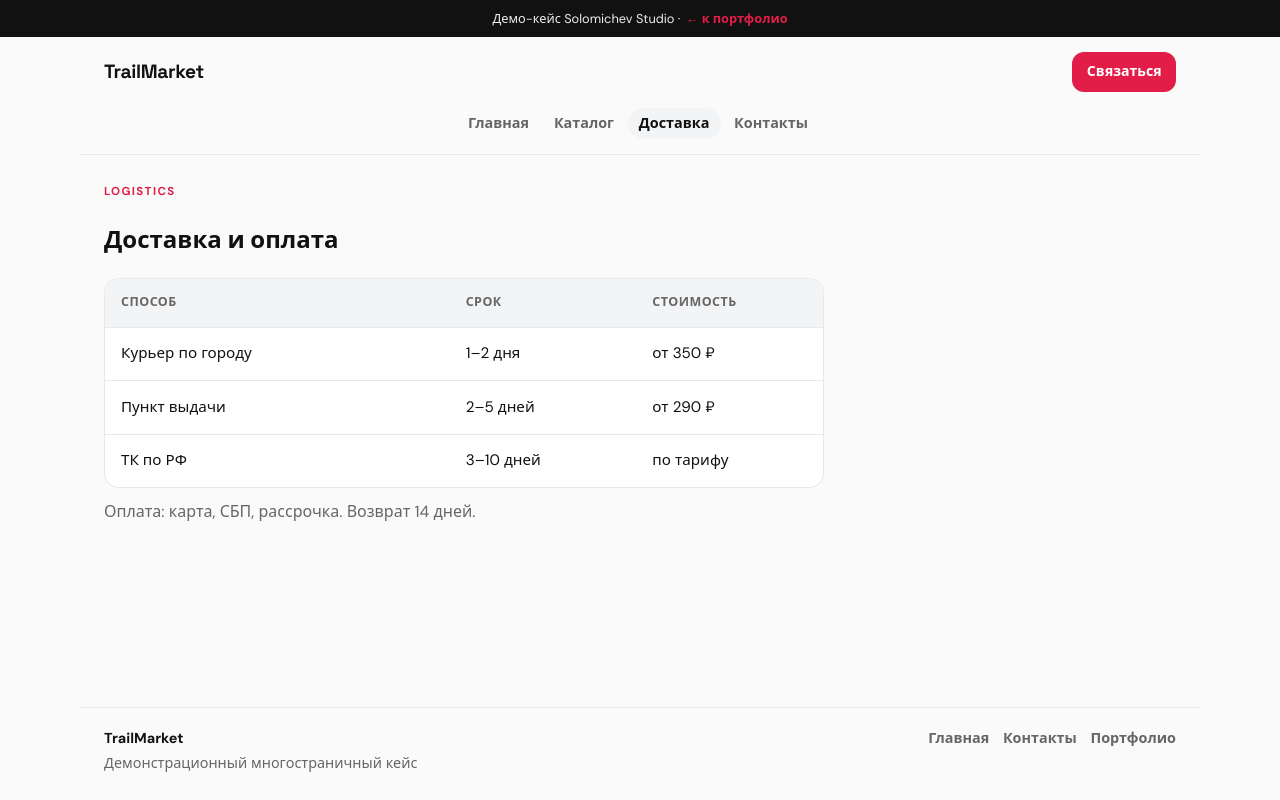
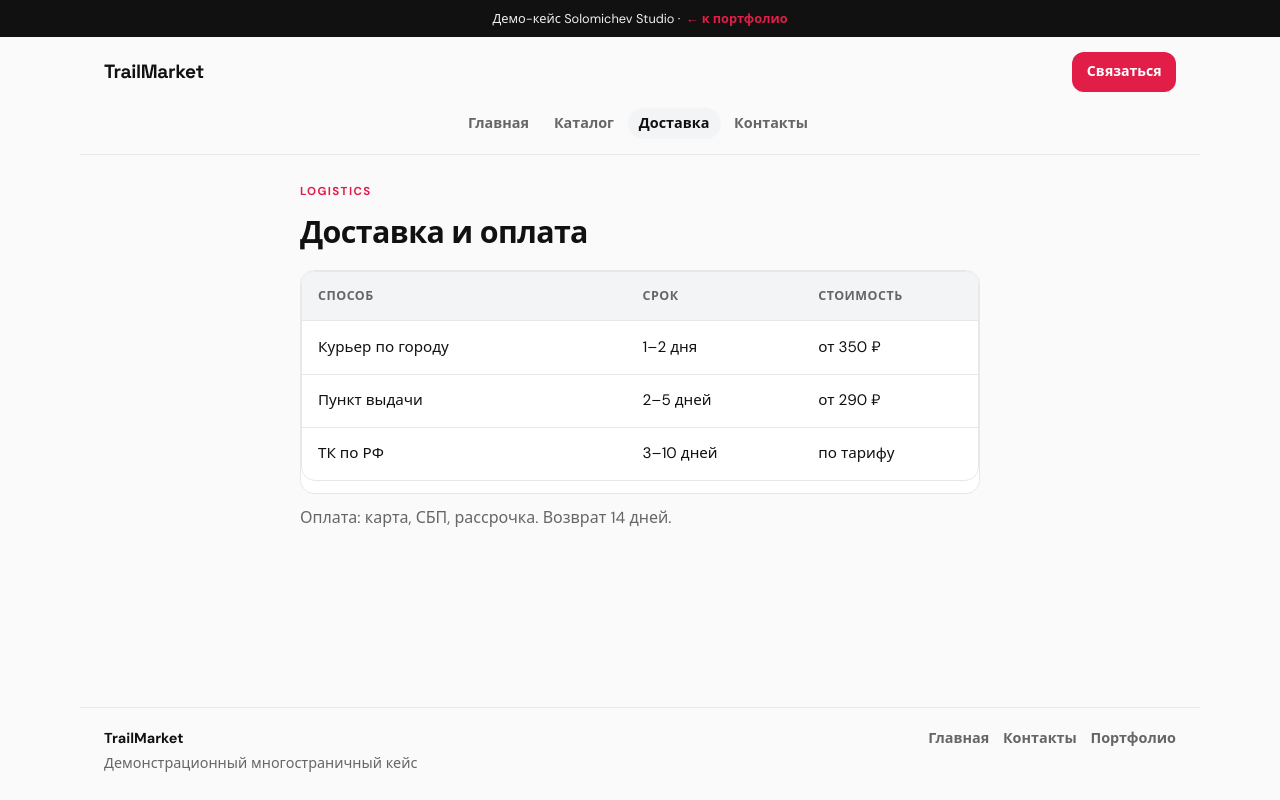
Before and after one commit to Budnikcam/Budnikcam.github.io, a website: page sites/trailmarket/delivery.html in a window 1280 px wide. Drawn offline with Linux system fonts and the light colour scheme.

Commit message:
Center narrow demo content columns on the page.
Delivery and other text pages now sit on a shared centered stack instead of left-aligning inside a wide wrap.

Co-authored-by: Cursor <cursoragent@cursor.com>

```diff
--- a/sites/datapine/site.css
+++ b/sites/datapine/site.css
@@ -96,15 +96,24 @@ button,input,textarea,select{font:inherit}
 .price{color:var(--acc);font-weight:800;margin-top:auto;padding-top:.45rem}
 
 .section{margin:1.25rem 0 0}
-.section-narrow{max-width:720px}
-.wrap > .kicker,.wrap > h2,.wrap > .muted,.wrap > .list,.wrap > .form{max-width:720px}
-.wrap > .table-wrap{max-width:720px}
-.section h2{
+.wrap > h2,.section h2,.stack > h2{
   font-family:var(--display);font-size:clamp(1.35rem,3.5vw,1.9rem);
   margin:0 0 .9rem;letter-spacing:-.02em;text-wrap:balance;
 }
 
-.table-wrap{width:100%;max-width:720px;overflow-x:auto;-webkit-overflow-scrolling:touch;margin:0 0 .75rem;border:1px solid var(--line);border-radius:14px;background:var(--card)}
+/* text / table / form pages: one centered column */
+.stack{
+  width:min(100%,680px);
+  margin-inline:auto;
+}
+.wrap:not(:has(.grid,.shell,.hero,.stats,.phone,.stack)){
+  display:flex;flex-direction:column;align-items:center;
+}
+.wrap:not(:has(.grid,.shell,.hero,.stats,.phone,.stack)) > *{
+  width:100%;max-width:680px;
+}
+
+.table-wrap{width:100%;overflow-x:auto;-webkit-overflow-scrolling:touch;margin:0 0 .75rem;border:1px solid var(--line);border-radius:14px;background:var(--card)}
 .table{width:100%;border-collapse:collapse;table-layout:fixed}
 .table th,.table td{
   text-align:left;vertical-align:middle;padding:.9rem 1rem;
@@ -129,7 +138,8 @@ button,input,textarea,select{font:inherit}
 .stat b{display:block;font-family:var(--display);font-size:clamp(1.15rem,3vw,1.35rem);line-height:1.15}
 .stat span{color:var(--muted);font-size:.82rem}
 
-.form{display:grid;gap:.7rem;width:min(100%,520px)}
+.form{display:grid;gap:.7rem;width:100%}
+.stack .form,.wrap:not(:has(.grid,.shell,.hero,.stats,.phone,.stack)) > .form{max-width:520px;margin-inline:auto}
 .form input,.form textarea,.form select{
   width:100%;min-height:44px;padding:.8rem .9rem;border-radius:12px;
   border:1px solid var(--line);background:var(--card);color:var(--ink);
--- a/sites/fieldly/site.css
+++ b/sites/fieldly/site.css
@@ -96,15 +96,24 @@ button,input,textarea,select{font:inherit}
 .price{color:var(--acc);font-weight:800;margin-top:auto;padding-top:.45rem}
 
 .section{margin:1.25rem 0 0}
-.section-narrow{max-width:720px}
-.wrap > .kicker,.wrap > h2,.wrap > .muted,.wrap > .list,.wrap > .form{max-width:720px}
-.wrap > .table-wrap{max-width:720px}
-.section h2{
+.wrap > h2,.section h2,.stack > h2{
   font-family:var(--display);font-size:clamp(1.35rem,3.5vw,1.9rem);
   margin:0 0 .9rem;letter-spacing:-.02em;text-wrap:balance;
 }
 
-.table-wrap{width:100%;max-width:720px;overflow-x:auto;-webkit-overflow-scrolling:touch;margin:0 0 .75rem;border:1px solid var(--line);border-radius:14px;background:var(--card)}
+/* text / table / form pages: one centered column */
+.stack{
+  width:min(100%,680px);
+  margin-inline:auto;
+}
+.wrap:not(:has(.grid,.shell,.hero,.stats,.phone,.stack)){
+  display:flex;flex-direction:column;align-items:center;
+}
+.wrap:not(:has(.grid,.shell,.hero,.stats,.phone,.stack)) > *{
+  width:100%;max-width:680px;
+}
+
+.table-wrap{width:100%;overflow-x:auto;-webkit-overflow-scrolling:touch;margin:0 0 .75rem;border:1px solid var(--line);border-radius:14px;background:var(--card)}
 .table{width:100%;border-collapse:collapse;table-layout:fixed}
 .table th,.table td{
   text-align:left;vertical-align:middle;padding:.9rem 1rem;
@@ -129,7 +138,8 @@ button,input,textarea,select{font:inherit}
 .stat b{display:block;font-family:var(--display);font-size:clamp(1.15rem,3vw,1.35rem);line-height:1.15}
 .stat span{color:var(--muted);font-size:.82rem}
 
-.form{display:grid;gap:.7rem;width:min(100%,520px)}
+.form{display:grid;gap:.7rem;width:100%}
+.stack .form,.wrap:not(:has(.grid,.shell,.hero,.stats,.phone,.stack)) > .form{max-width:520px;margin-inline:auto}
 .form input,.form textarea,.form select{
   width:100%;min-height:44px;padding:.8rem .9rem;border-radius:12px;
   border:1px solid var(--line);background:var(--card);color:var(--ink);
--- a/sites/karelia-escape/site.css
+++ b/sites/karelia-escape/site.css
@@ -96,15 +96,24 @@ button,input,textarea,select{font:inherit}
 .price{color:var(--acc);font-weight:800;margin-top:auto;padding-top:.45rem}
 
 .section{margin:1.25rem 0 0}
-.section-narrow{max-width:720px}
-.wrap > .kicker,.wrap > h2,.wrap > .muted,.wrap > .list,.wrap > .form{max-width:720px}
-.wrap > .table-wrap{max-width:720px}
-.section h2{
+.wrap > h2,.section h2,.stack > h2{
   font-family:var(--display);font-size:clamp(1.35rem,3.5vw,1.9rem);
   margin:0 0 .9rem;letter-spacing:-.02em;text-wrap:balance;
 }
 
-.table-wrap{width:100%;max-width:720px;overflow-x:auto;-webkit-overflow-scrolling:touch;margin:0 0 .75rem;border:1px solid var(--line);border-radius:14px;background:var(--card)}
+/* text / table / form pages: one centered column */
+.stack{
+  width:min(100%,680px);
+  margin-inline:auto;
+}
+.wrap:not(:has(.grid,.shell,.hero,.stats,.phone,.stack)){
+  display:flex;flex-direction:column;align-items:center;
+}
+.wrap:not(:has(.grid,.shell,.hero,.stats,.phone,.stack)) > *{
+  width:100%;max-width:680px;
+}
+
+.table-wrap{width:100%;overflow-x:auto;-webkit-overflow-scrolling:touch;margin:0 0 .75rem;border:1px solid var(--line);border-radius:14px;background:var(--card)}
 .table{width:100%;border-collapse:collapse;table-layout:fixed}
 .table th,.table td{
   text-align:left;vertical-align:middle;padding:.9rem 1rem;
@@ -129,7 +138,8 @@ button,input,textarea,select{font:inherit}
 .stat b{display:block;font-family:var(--display);font-size:clamp(1.15rem,3vw,1.35rem);line-height:1.15}
 .stat span{color:var(--muted);font-size:.82rem}
 
-.form{display:grid;gap:.7rem;width:min(100%,520px)}
+.form{display:grid;gap:.7rem;width:100%}
+.stack .form,.wrap:not(:has(.grid,.shell,.hero,.stats,.phone,.stack)) > .form{max-width:520px;margin-inline:auto}
 .form input,.form textarea,.form select{
   width:100%;min-height:44px;padding:.8rem .9rem;border-radius:12px;
   border:1px solid var(--line);background:var(--card);color:var(--ink);
--- a/sites/ledgerops/site.css
+++ b/sites/ledgerops/site.css
@@ -96,15 +96,24 @@ button,input,textarea,select{font:inherit}
 .price{color:var(--acc);font-weight:800;margin-top:auto;padding-top:.45rem}
 
 .section{margin:1.25rem 0 0}
-.section-narrow{max-width:720px}
-.wrap > .kicker,.wrap > h2,.wrap > .muted,.wrap > .list,.wrap > .form{max-width:720px}
-.wrap > .table-wrap{max-width:720px}
-.section h2{
+.wrap > h2,.section h2,.stack > h2{
   font-family:var(--display);font-size:clamp(1.35rem,3.5vw,1.9rem);
   margin:0 0 .9rem;letter-spacing:-.02em;text-wrap:balance;
 }
 
-.table-wrap{width:100%;max-width:720px;overflow-x:auto;-webkit-overflow-scrolling:touch;margin:0 0 .75rem;border:1px solid var(--line);border-radius:14px;background:var(--card)}
+/* text / table / form pages: one centered column */
+.stack{
+  width:min(100%,680px);
+  margin-inline:auto;
+}
+.wrap:not(:has(.grid,.shell,.hero,.stats,.phone,.stack)){
+  display:flex;flex-direction:column;align-items:center;
+}
+.wrap:not(:has(.grid,.shell,.hero,.stats,.phone,.stack)) > *{
+  width:100%;max-width:680px;
+}
+
+.table-wrap{width:100%;overflow-x:auto;-webkit-overflow-scrolling:touch;margin:0 0 .75rem;border:1px solid var(--line);border-radius:14px;background:var(--card)}
 .table{width:100%;border-collapse:collapse;table-layout:fixed}
 .table th,.table td{
   text-align:left;vertical-align:middle;padding:.9rem 1rem;
@@ -129,7 +138,8 @@ button,input,textarea,select{font:inherit}
 .stat b{display:block;font-family:var(--display);font-size:clamp(1.15rem,3vw,1.35rem);line-height:1.15}
 .stat span{color:var(--muted);font-size:.82rem}
 
-.form{display:grid;gap:.7rem;width:min(100%,520px)}
+.form{display:grid;gap:.7rem;width:100%}
+.stack .form,.wrap:not(:has(.grid,.shell,.hero,.stats,.phone,.stack)) > .form{max-width:520px;margin-inline:auto}
 .form input,.form textarea,.form select{
   width:100%;min-height:44px;padding:.8rem .9rem;border-radius:12px;
   border:1px solid var(--line);background:var(--card);color:var(--ink);
--- a/sites/northline/site.css
+++ b/sites/northline/site.css
@@ -96,15 +96,24 @@ button,input,textarea,select{font:inherit}
 .price{color:var(--acc);font-weight:800;margin-top:auto;padding-top:.45rem}
 
 .section{margin:1.25rem 0 0}
-.section-narrow{max-width:720px}
-.wrap > .kicker,.wrap > h2,.wrap > .muted,.wrap > .list,.wrap > .form{max-width:720px}
-.wrap > .table-wrap{max-width:720px}
-.section h2{
+.wrap > h2,.section h2,.stack > h2{
   font-family:var(--display);font-size:clamp(1.35rem,3.5vw,1.9rem);
   margin:0 0 .9rem;letter-spacing:-.02em;text-wrap:balance;
 }
 
-.table-wrap{width:100%;max-width:720px;overflow-x:auto;-webkit-overflow-scrolling:touch;margin:0 0 .75rem;border:1px solid var(--line);border-radius:14px;background:var(--card)}
+/* text / table / form pages: one centered column */
+.stack{
+  width:min(100%,680px);
+  margin-inline:auto;
+}
+.wrap:not(:has(.grid,.shell,.hero,.stats,.phone,.stack)){
+  display:flex;flex-direction:column;align-items:center;
+}
+.wrap:not(:has(.grid,.shell,.hero,.stats,.phone,.stack)) > *{
+  width:100%;max-width:680px;
+}
+
+.table-wrap{width:100%;overflow-x:auto;-webkit-overflow-scrolling:touch;margin:0 0 .75rem;border:1px solid var(--line);border-radius:14px;background:var(--card)}
 .table{width:100%;border-collapse:collapse;table-layout:fixed}
 .table th,.table td{
   text-align:left;vertical-align:middle;padding:.9rem 1rem;
@@ -129,7 +138,8 @@ button,input,textarea,select{font:inherit}
 .stat b{display:block;font-family:var(--display);font-size:clamp(1.15rem,3vw,1.35rem);line-height:1.15}
 .stat span{color:var(--muted);font-size:.82rem}
 
-.form{display:grid;gap:.7rem;width:min(100%,520px)}
+.form{display:grid;gap:.7rem;width:100%}
+.stack .form,.wrap:not(:has(.grid,.shell,.hero,.stats,.phone,.stack)) > .form{max-width:520px;margin-inline:auto}
 .form input,.form textarea,.form select{
   width:100%;min-height:44px;padding:.8rem .9rem;border-radius:12px;
   border:1px solid var(--line);background:var(--card);color:var(--ink);
--- a/sites/shopbot-pro/site.css
+++ b/sites/shopbot-pro/site.css
@@ -96,15 +96,24 @@ button,input,textarea,select{font:inherit}
 .price{color:var(--acc);font-weight:800;margin-top:auto;padding-top:.45rem}
 
 .section{margin:1.25rem 0 0}
-.section-narrow{max-width:720px}
-.wrap > .kicker,.wrap > h2,.wrap > .muted,.wrap > .list,.wrap > .form{max-width:720px}
-.wrap > .table-wrap{max-width:720px}
-.section h2{
+.wrap > h2,.section h2,.stack > h2{
   font-family:var(--display);font-size:clamp(1.35rem,3.5vw,1.9rem);
   margin:0 0 .9rem;letter-spacing:-.02em;text-wrap:balance;
 }
 
-.table-wrap{width:100%;max-width:720px;overflow-x:auto;-webkit-overflow-scrolling:touch;margin:0 0 .75rem;border:1px solid var(--line);border-radius:14px;background:var(--card)}
+/* text / table / form pages: one centered column */
+.stack{
+  width:min(100%,680px);
+  margin-inline:auto;
+}
+.wrap:not(:has(.grid,.shell,.hero,.stats,.phone,.stack)){
+  display:flex;flex-direction:column;align-items:center;
+}
+.wrap:not(:has(.grid,.shell,.hero,.stats,.phone,.stack)) > *{
+  width:100%;max-width:680px;
+}
+
+.table-wrap{width:100%;overflow-x:auto;-webkit-overflow-scrolling:touch;margin:0 0 .75rem;border:1px solid var(--line);border-radius:14px;background:var(--card)}
 .table{width:100%;border-collapse:collapse;table-layout:fixed}
 .table th,.table td{
   text-align:left;vertical-align:middle;padding:.9rem 1rem;
@@ -129,7 +138,8 @@ button,input,textarea,select{font:inherit}
 .stat b{display:block;font-family:var(--display);font-size:clamp(1.15rem,3vw,1.35rem);line-height:1.15}
 .stat span{color:var(--muted);font-size:.82rem}
 
-.form{display:grid;gap:.7rem;width:min(100%,520px)}
+.form{display:grid;gap:.7rem;width:100%}
+.stack .form,.wrap:not(:has(.grid,.shell,.hero,.stats,.phone,.stack)) > .form{max-width:520px;margin-inline:auto}
 .form input,.form textarea,.form select{
   width:100%;min-height:44px;padding:.8rem .9rem;border-radius:12px;
   border:1px solid var(--line);background:var(--card);color:var(--ink);
--- a/sites/smol-services/site.css
+++ b/sites/smol-services/site.css
@@ -96,15 +96,24 @@ button,input,textarea,select{font:inherit}
 .price{color:var(--acc);font-weight:800;margin-top:auto;padding-top:.45rem}
 
 .section{margin:1.25rem 0 0}
-.section-narrow{max-width:720px}
-.wrap > .kicker,.wrap > h2,.wrap > .muted,.wrap > .list,.wrap > .form{max-width:720px}
-.wrap > .table-wrap{max-width:720px}
-.section h2{
+.wrap > h2,.section h2,.stack > h2{
   font-family:var(--display);font-size:clamp(1.35rem,3.5vw,1.9rem);
   margin:0 0 .9rem;letter-spacing:-.02em;text-wrap:balance;
 }
 
-.table-wrap{width:100%;max-width:720px;overflow-x:auto;-webkit-overflow-scrolling:touch;margin:0 0 .75rem;border:1px solid var(--line);border-radius:14px;background:var(--card)}
+/* text / table / form pages: one centered column */
+.stack{
+  width:min(100%,680px);
+  margin-inline:auto;
+}
+.wrap:not(:has(.grid,.shell,.hero,.stats,.phone,.stack)){
+  display:flex;flex-direction:column;align-items:center;
+}
+.wrap:not(:has(.grid,.shell,.hero,.stats,.phone,.stack)) > *{
+  width:100%;max-width:680px;
+}
+
+.table-wrap{width:100%;overflow-x:auto;-webkit-overflow-scrolling:touch;margin:0 0 .75rem;border:1px solid var(--line);border-radius:14px;background:var(--card)}
 .table{width:100%;border-collapse:collapse;table-layout:fixed}
 .table th,.table td{
   text-align:left;vertical-align:middle;padding:.9rem 1rem;
@@ -129,7 +138,8 @@ button,input,textarea,select{font:inherit}
 .stat b{display:block;font-family:var(--display);font-size:clamp(1.15rem,3vw,1.35rem);line-height:1.15}
 .stat span{color:var(--muted);font-size:.82rem}
 
-.form{display:grid;gap:.7rem;width:min(100%,520px)}
+.form{display:grid;gap:.7rem;width:100%}
+.stack .form,.wrap:not(:has(.grid,.shell,.hero,.stats,.phone,.stack)) > .form{max-width:520px;margin-inline:auto}
 .form input,.form textarea,.form select{
   width:100%;min-height:44px;padding:.8rem .9rem;border-radius:12px;
   border:1px solid var(--line);background:var(--card);color:var(--ink);
--- a/sites/teplo-fond/site.css
+++ b/sites/teplo-fond/site.css
@@ -96,15 +96,24 @@ button,input,textarea,select{font:inherit}
 .price{color:var(--acc);font-weight:800;margin-top:auto;padding-top:.45rem}
 
 .section{margin:1.25rem 0 0}
-.section-narrow{max-width:720px}
-.wrap > .kicker,.wrap > h2,.wrap > .muted,.wrap > .list,.wrap > .form{max-width:720px}
-.wrap > .table-wrap{max-width:720px}
-.section h2{
+.wrap > h2,.section h2,.stack > h2{
   font-family:var(--display);font-size:clamp(1.35rem,3.5vw,1.9rem);
   margin:0 0 .9rem;letter-spacing:-.02em;text-wrap:balance;
 }
 
-.table-wrap{width:100%;max-width:720px;overflow-x:auto;-webkit-overflow-scrolling:touch;margin:0 0 .75rem;border:1px solid var(--line);border-radius:14px;background:var(--card)}
+/* text / table / form pages: one centered column */
+.stack{
+  width:min(100%,680px);
+  margin-inline:auto;
+}
+.wrap:not(:has(.grid,.shell,.hero,.stats,.phone,.stack)){
+  display:flex;flex-direction:column;align-items:center;
+}
+.wrap:not(:has(.grid,.shell,.hero,.stats,.phone,.stack)) > *{
+  width:100%;max-width:680px;
+}
+
+.table-wrap{width:100%;overflow-x:auto;-webkit-overflow-scrolling:touch;margin:0 0 .75rem;border:1px solid var(--line);border-radius:14px;background:var(--card)}
 .table{width:100%;border-collapse:collapse;table-layout:fixed}
 .table th,.table td{
   text-align:left;vertical-align:middle;padding:.9rem 1rem;
@@ -129,7 +138,8 @@ button,input,textarea,select{font:inherit}
 .stat b{display:block;font-family:var(--display);font-size:clamp(1.15rem,3vw,1.35rem);line-height:1.15}
 .stat span{color:var(--muted);font-size:.82rem}
 
-.form{display:grid;gap:.7rem;width:min(100%,520px)}
+.form{display:grid;gap:.7rem;width:100%}
+.stack .form,.wrap:not(:has(.grid,.shell,.hero,.stats,.phone,.stack)) > .form{max-width:520px;margin-inline:auto}
 .form input,.form textarea,.form select{
   width:100%;min-height:44px;padding:.8rem .9rem;border-radius:12px;
   border:1px solid var(--line);background:var(--card);color:var(--ink);
--- a/sites/trailmarket/delivery.html
+++ b/sites/trailmarket/delivery.html
@@ -25,15 +25,17 @@
 </header>
 <main class="main">
 <div class="wrap">
+<div class="stack">
 <p class="kicker">Logistics</p>
 <h2>Доставка и оплата</h2>
-<div class="table-wrap"><table class="table">
+<div class="table-wrap"><div class="table-wrap"><table class="table">
   <tr><th>Способ</th><th>Срок</th><th>Стоимость</th></tr>
   <tr><td>Курьер по городу</td><td>1–2 дня</td><td>от 350 ₽</td></tr>
   <tr><td>Пункт выдачи</td><td>2–5 дней</td><td>от 290 ₽</td></tr>
   <tr><td>ТК по РФ</td><td>3–10 дней</td><td>по тарифу</td></tr>
-</table></div>
+</table></div></div>
 <p class="muted">Оплата: карта, СБП, рассрочка. Возврат 14 дней.</p>
+</div>
 </div>
 </main>
 <footer class="foot">
--- a/sites/trailmarket/site.css
+++ b/sites/trailmarket/site.css
@@ -96,15 +96,24 @@ button,input,textarea,select{font:inherit}
 .price{color:var(--acc);font-weight:800;margin-top:auto;padding-top:.45rem}
 
 .section{margin:1.25rem 0 0}
-.section-narrow{max-width:720px}
-.wrap > .kicker,.wrap > h2,.wrap > .muted,.wrap > .list,.wrap > .form{max-width:720px}
-.wrap > .table-wrap{max-width:720px}
-.section h2{
+.wrap > h2,.section h2,.stack > h2{
   font-family:var(--display);font-size:clamp(1.35rem,3.5vw,1.9rem);
   margin:0 0 .9rem;letter-spacing:-.02em;text-wrap:balance;
 }
 
-.table-wrap{width:100%;max-width:720px;overflow-x:auto;-webkit-overflow-scrolling:touch;margin:0 0 .75rem;border:1px solid var(--line);border-radius:14px;background:var(--card)}
+/* text / table / form pages: one centered column */
+.stack{
+  width:min(100%,680px);
+  margin-inline:auto;
+}
+.wrap:not(:has(.grid,.shell,.hero,.stats,.phone,.stack)){
+  display:flex;flex-direction:column;align-items:center;
+}
+.wrap:not(:has(.grid,.shell,.hero,.stats,.phone,.stack)) > *{
+  width:100%;max-width:680px;
+}
+
+.table-wrap{width:100%;overflow-x:auto;-webkit-overflow-scrolling:touch;margin:0 0 .75rem;border:1px solid var(--line);border-radius:14px;background:var(--card)}
 .table{width:100%;border-collapse:collapse;table-layout:fixed}
 .table th,.table td{
   text-align:left;vertical-align:middle;padding:.9rem 1rem;
@@ -129,7 +138,8 @@ button,input,textarea,select{font:inherit}
 .stat b{display:block;font-family:var(--display);font-size:clamp(1.15rem,3vw,1.35rem);line-height:1.15}
 .stat span{color:var(--muted);font-size:.82rem}
 
-.form{display:grid;gap:.7rem;width:min(100%,520px)}
+.form{display:grid;gap:.7rem;width:100%}
+.stack .form,.wrap:not(:has(.grid,.shell,.hero,.stats,.phone,.stack)) > .form{max-width:520px;margin-inline:auto}
 .form input,.form textarea,.form select{
   width:100%;min-height:44px;padding:.8rem .9rem;border-radius:12px;
   border:1px solid var(--line);background:var(--card);color:var(--ink);
```
Also changed, not shown: tools/build-demos.mjs (+20 -8 lines).
